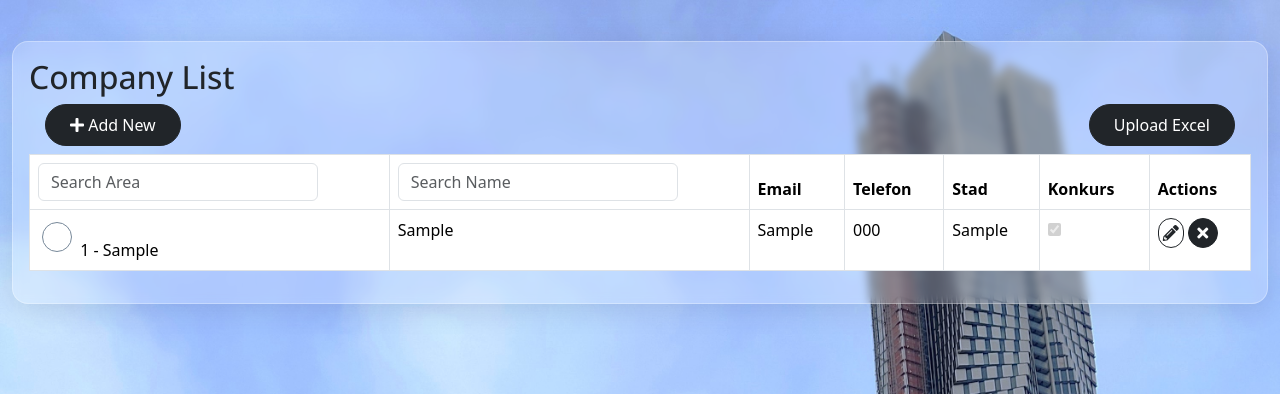
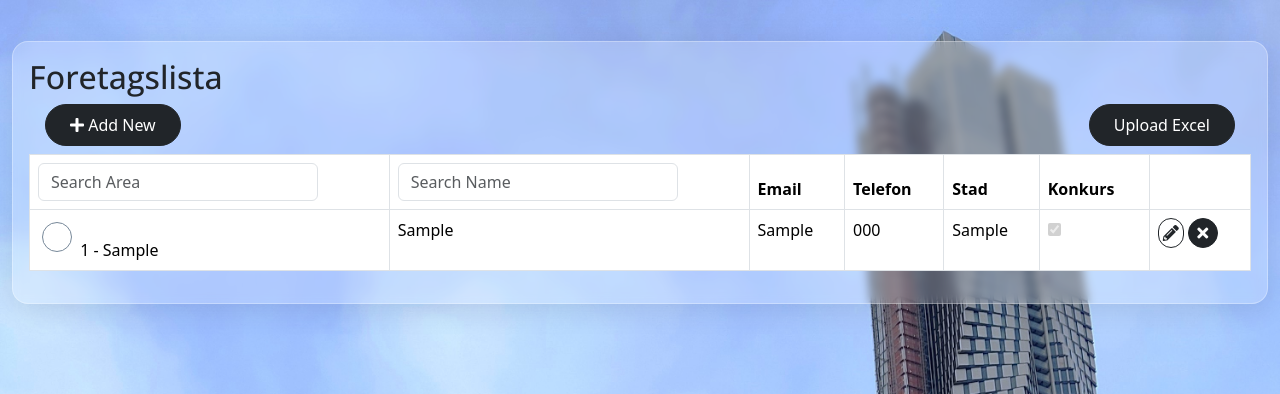
Before and after one commit to ringarochkryss/BKS3, a Django app: page /companies/ in a window 1280 px wide. Shown: the part 82-476 px from the top of the page. Run offline with Django 3.2, Linux system fonts and the light colour scheme; tables that the repository leaves empty hold one stand-in row (values such as "Sample post"); some libraries are stand-ins or nearby versions.

Commit message:
Smfix namn

```diff
--- a/app/templates/app/company_list.html
+++ b/app/templates/app/company_list.html
@@ -3,7 +3,7 @@
 {% block content %}
 
 <div class="glass p-3 mt-5">
-    <h2>Company List</h2>
+    <h2>Foretagslista</h2>
 
 
     <button class="btn pillLG btn-dark btn-large py-2 px-4 mb-2 mx-3" data-bs-toggle="modal" data-bs-target="#addCompanyModal">
@@ -28,7 +28,7 @@
                 <th>Telefon</th>
                 <th>Stad</th>
                 <th>Konkurs</th>
-                <th>Actions</th>
+                <th></th>
             </tr>
         </thead>
         <tbody>
```
